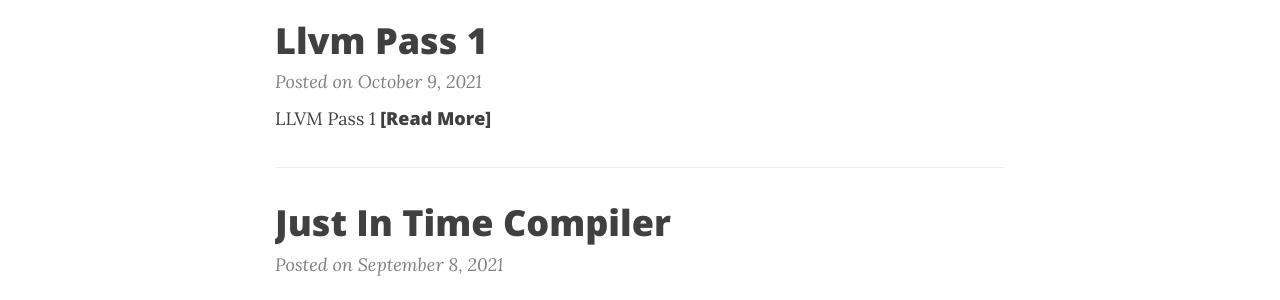
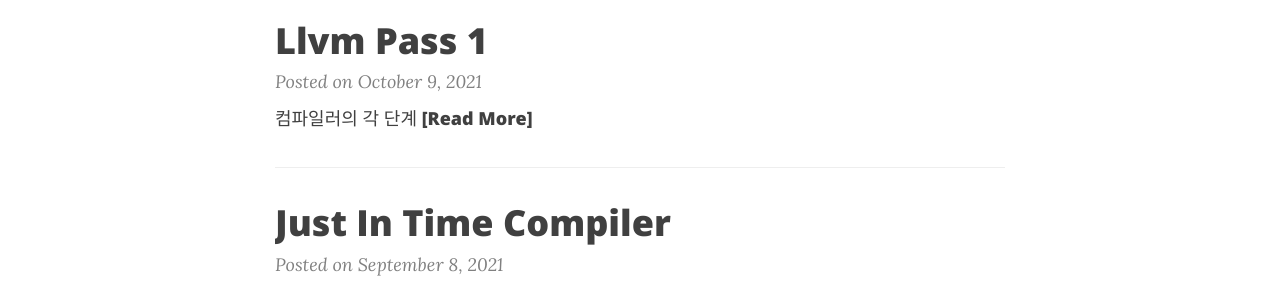
Before and after one commit to jaeun-nyj/jaeun-nyj.github.io, a Jekyll site: the page built from index.html, in a window 1280 px wide and 900 px high, scrolled down 308 px. Shown: the part 153-453 px from the top of the window. Built offline with Jekyll 4.4.1, drawn with Linux system fonts in a browser that asks for light colours; nearby versions of some CDN libraries; the list of posts is cut into pages by our own code; comment, search, counter and statistics services are not loaded.

Commit message:
Update 2021-10-09-LLVM-Pass-1.md

```diff
--- a/_posts/plaslab/2021-10-09-LLVM-Pass-1.md
+++ b/_posts/plaslab/2021-10-09-LLVM-Pass-1.md
@@ -1,5 +1,3 @@
-## LLVM Pass 1
-
 #### 컴파일러의 각 단계
 ![image](https://user-images.githubusercontent.com/88612547/136651029-05da5301-dbfd-44e8-9678-e1111c6a2366.png)
 
```
